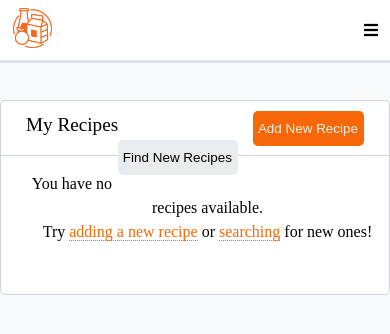
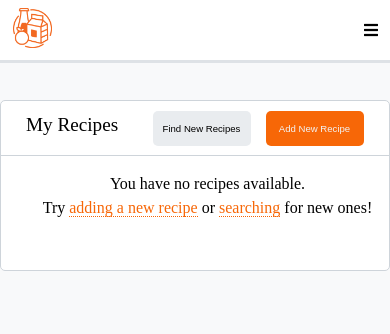
Before and after one commit to ToniTurri/MyMeal, a Django app: page /recipes/ in a window 390 px wide. Shown: the top 334 px of the page. Run offline with Django 3.2, Linux system fonts and the light colour scheme; the visitor is signed in with stand-in values (Sample User, id 1); data that the repository does not hold is empty; some libraries are stand-ins or nearby versions.

Commit message:
-another responsiveness fix, adjusted buttons on recipe page to scale down appropriately

```diff
--- a/recipes/templates/recipes/index.html
+++ b/recipes/templates/recipes/index.html
@@ -6,27 +6,8 @@
     <header>
         <div style="display: block;">
         <span>My Recipes</span>
-        <input type="button" onclick="window.location.href ='{% url 'recipes:new_recipe' %}'; return false;" value="Add New Recipe"
-            style=" float: right;
-                height: 35px;
-                border-radius: 5px;
-                background-color: #f76707;
-                border: none;
-                color: #f2f2f2;
-                font-size: .7em;
-                clear:left;"
-                />
-        <input type="button" onclick="window.location.href ='{% url 'recipeFinder:recipe_search' %}'; return false;" value="Find New Recipes"
-            style=" float: right;
-                height: 35px;
-                border-radius: 5px;
-                background-color: #e9ecef;
-                border: none;
-                color: #000;
-                font-size: .7em;
-                clear:left;
-                margin-right:15px;"
-                />
+        <input type="button" id="recipe-b1" onclick="window.location.href ='{% url 'recipes:new_recipe' %}'; return false;" value="Add New Recipe"/>
+        <input type="button" id="recipe-b2" onclick="window.location.href ='{% url 'recipeFinder:recipe_search' %}'; return false;" value="Find New Recipes" />
             </div>
     </header>
 
--- a/static/css/stylesheet.css
+++ b/static/css/stylesheet.css
@@ -398,6 +398,51 @@ article img.right {
 	border: solid 6px #B8B5AD;
 }
 
+/* the buttons on the recipe page */
+article input#recipe-b1{
+    float: right;
+    height: 35px;
+    border-radius: 5px;
+    background-color: #f76707;
+    border: none;
+    color: #f2f2f2;
+    font-size: .7em;
+    clear:left;
+    width: 29%;"
+}
+/* the buttons on the recipe page */
+article input#recipe-b2{
+    float: right;
+    height: 35px;
+    border-radius: 5px;
+    background-color: #e9ecef;
+    border: none;
+    color: #000;
+    font-size: .7em;
+    clear:left;
+    margin-right:15px;
+    width: 29%;
+}
+
+/* shrink text to fit buttons on smaller screens */
+@media screen and (max-width: 550px) {
+    article input#recipe-b1 {
+        font-size: .6em;
+    }
+    article input#recipe-b2 {
+        font-size: .6em;
+    }
+}
+/* shrink text to fit buttons on smaller screens */
+@media screen and (max-width: 485px) {
+    article input#recipe-b1 {
+        font-size: .5em;
+    }
+    article input#recipe-b2 {
+        font-size: .5em;
+    }
+}
+
 @media (max-width: 700px) {
 	article img.right {
 		width: 90%;
```
